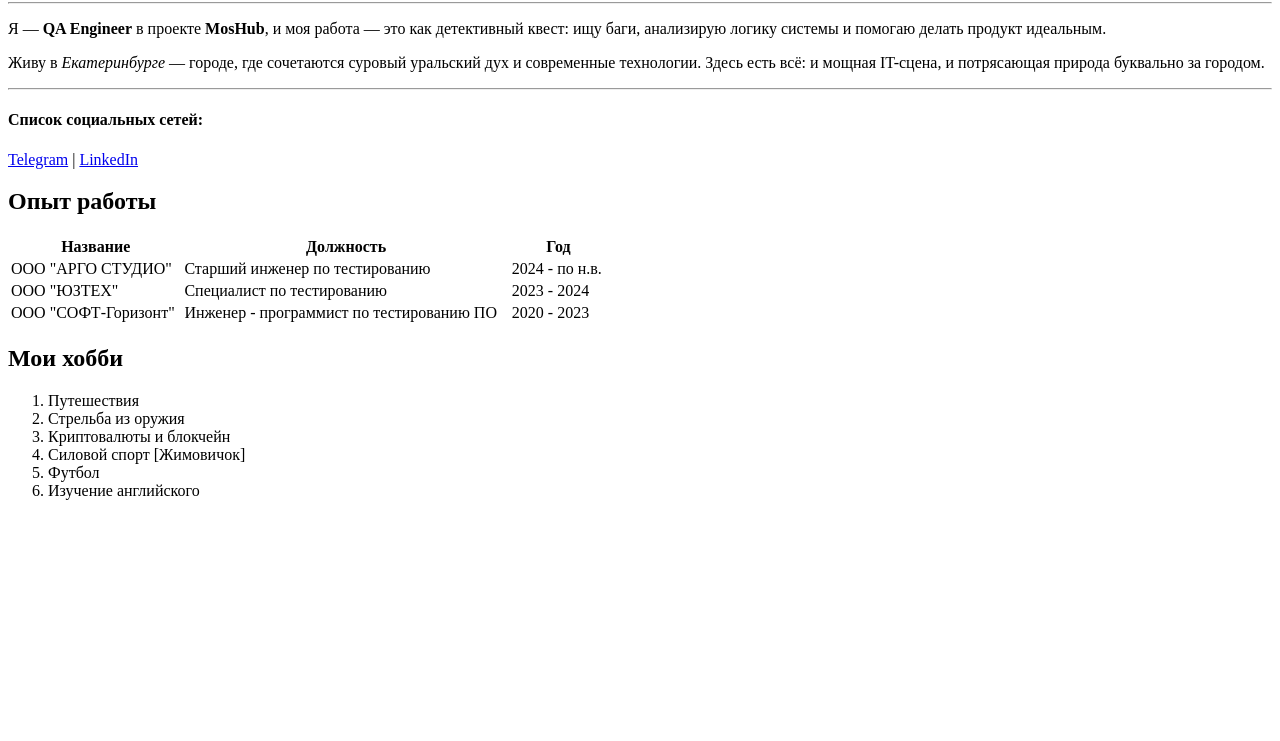
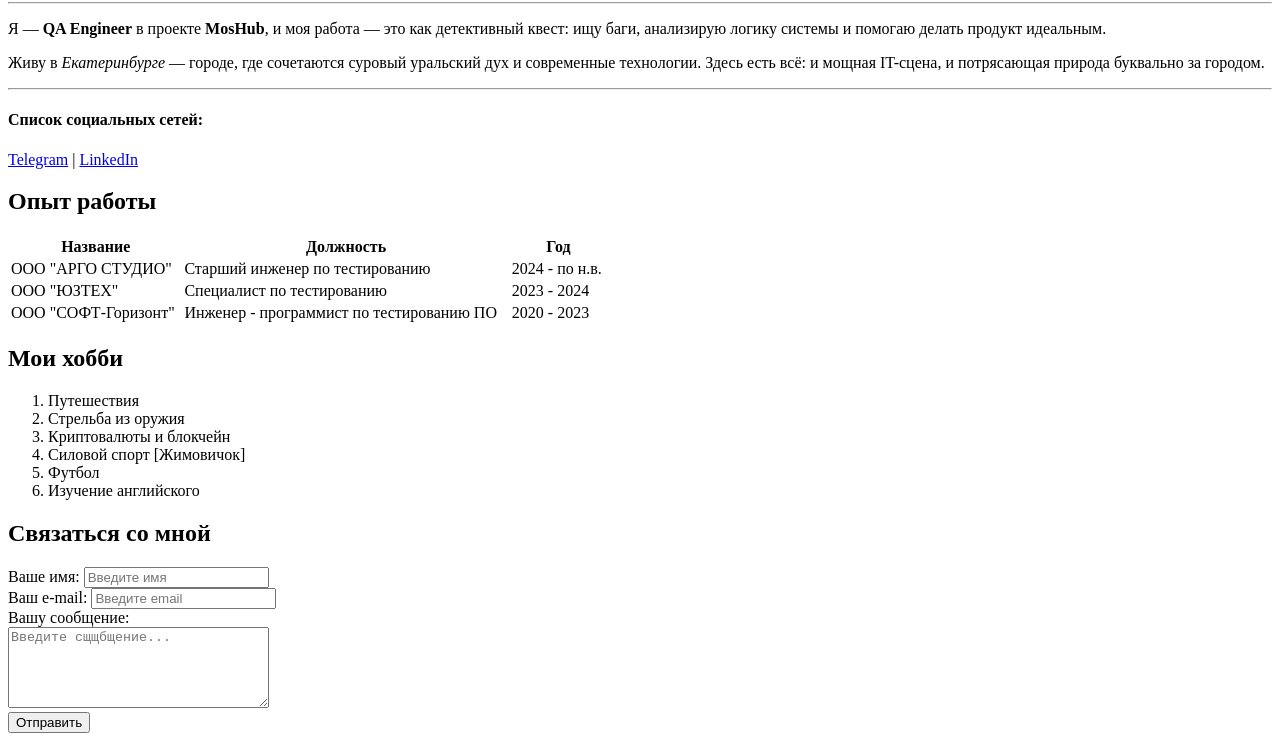
Before and after one commit to dmitriirychkov/html, a plain HTML site: page test_files/01_text.html in a window 1280 px wide. Shown: the part 465-1206 px from the top of the page. Before the commit the page ends 981 px from the top, so only its background shows below. Drawn offline with Linux system fonts and the light colour scheme.

Commit message:
Update 01_text.html
<h2>Связаться со мной</h2>

```diff
--- a/test_files/01_text.html
+++ b/test_files/01_text.html
@@ -67,5 +67,27 @@
         <li>Изучение английского</li>
     </ol>
 
+    <h2>Связаться со мной</h2>
+
+    <form action="/">
+        <div>
+            <label for="name">Ваше имя:</label>
+            <input type="text" id="name" placeholder="Введите имя">
+        </div>
+
+        <div>
+            <label for="email">Ваш e-mail:</label>
+            <input type="email" id="email" placeholder="Введите email">
+        </div>
+
+        <div>
+            <label for="message">Вашу сообщение:</label>
+            <br>
+            <textarea id="message" cols="30" rows="5" placeholder="Введите сщщбщение..."></textarea>
+        </div>
+
+        <input type="submit" value="Отправить">
+    </form>
+
 </body>
 </html>
```
